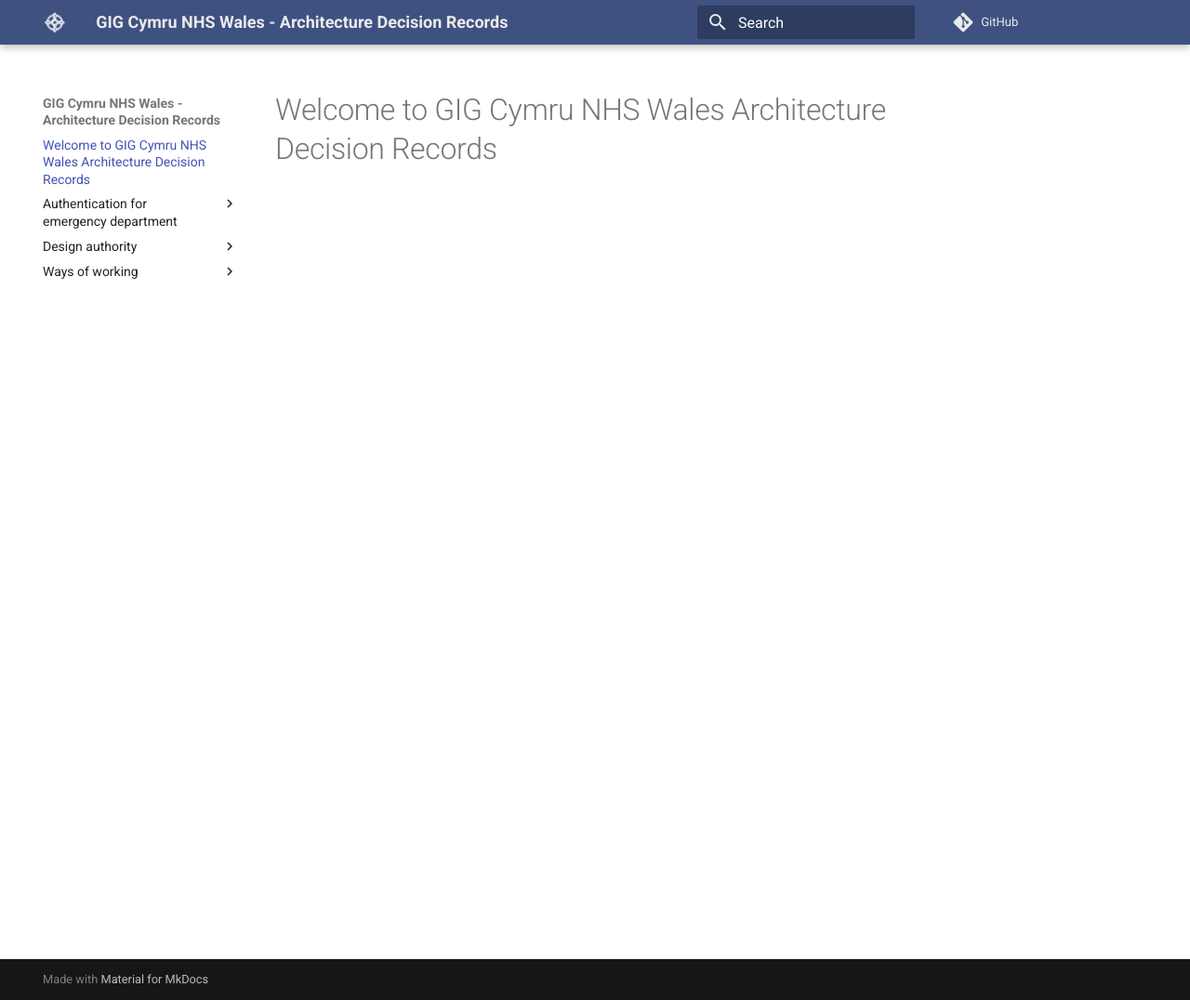
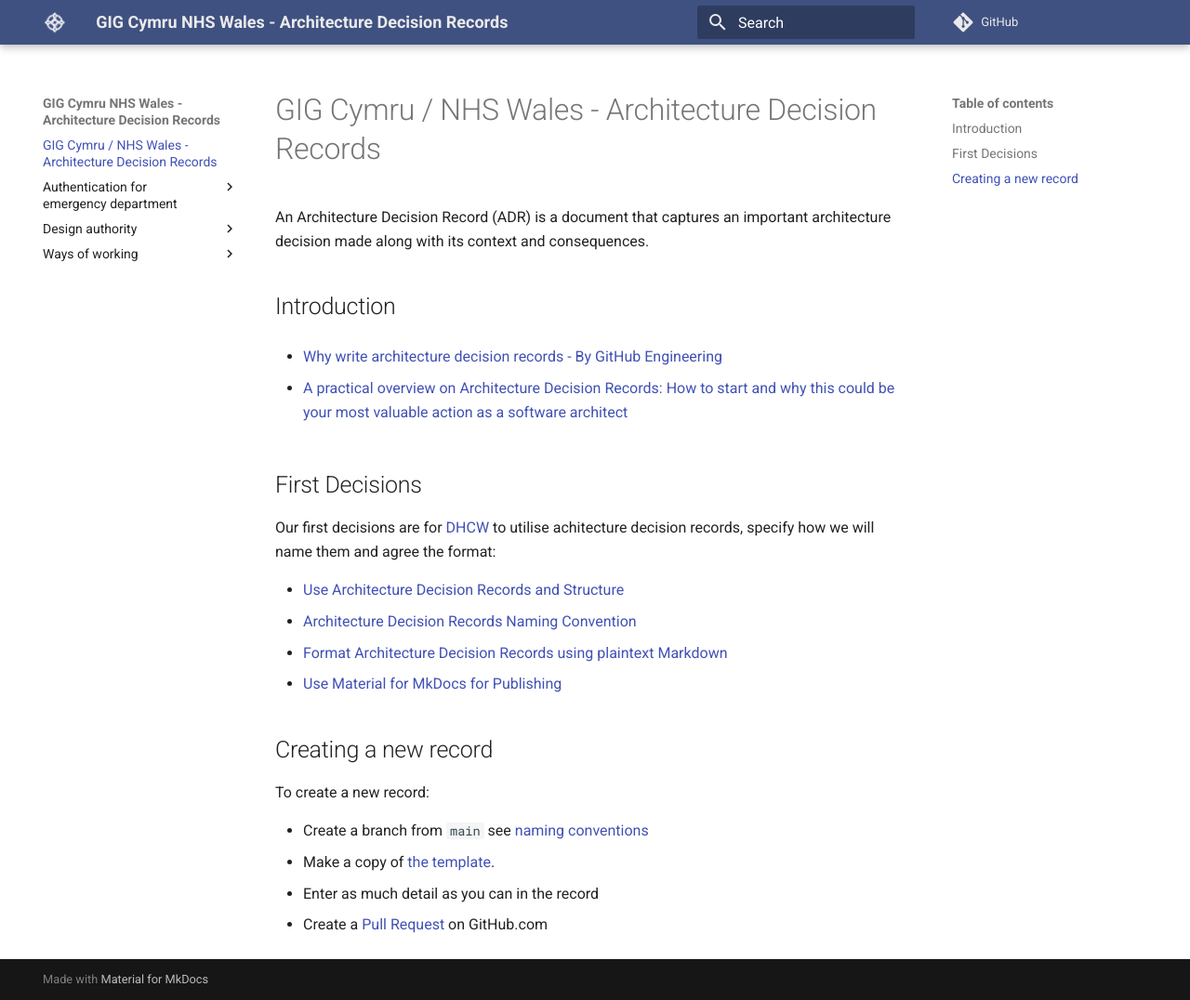
Before and after one commit to collisdigital/architecture, an MkDocs documentation site: the page built from doc/index.md, in a window 1280 px wide and 1076 px high. Shown: the whole window at 93% size. Built offline with MkDocs 1.6.1 and Material for MkDocs 9.7.7, drawn with Linux system fonts in a browser that asks for light colours; comment, search, counter and statistics services are not loaded.

Commit message:
Add workflow for linting .md files under doc/ and fix mkdoc publishing (#15)

```diff
--- a/doc/index.md
+++ b/doc/index.md
@@ -1 +1,27 @@
-# Welcome to GIG Cymru NHS Wales Architecture Decision Records
+# GIG Cymru / NHS Wales - Architecture Decision Records
+
+An Architecture Decision Record (ADR) is a document that captures an important architecture decision made along with its context and consequences.
+
+## Introduction
+
+* [Why write architecture decision records - By GitHub Engineering](https://github.blog/engineering/architecture-optimization/why-write-adrs/)
+
+* [A practical overview on Architecture Decision Records: How to start and why this could be your most valuable action as a software architect](https://ctaverna.github.io/adr/)
+
+## First Decisions
+
+Our first decisions are for [DHCW](https://https://dhcw.nhs.wales/) to utilise achitecture decision records, specify how we will name them and agree the format:
+
+* [Use Architecture Decision Records and Structure](design-authority\dhcw\use-architecture-decision-records-and-structure.md)
+* [Architecture Decision Records Naming Convention](design-authority\dhcw\architecture-decision-records-naming-conventions.md)
+* [Format Architecture Decision Records using plaintext Markdown](design-authority\dhcw\format-architecture-decision-records-with-markdown.md)
+* [Use Material for MkDocs for Publishing](design-authority\dhcw\use-material-for-mkdocs-for-publishing.md)
+
+## Creating a new record
+
+To create a new record:
+
+* Create a branch from ``main`` see [naming conventions](design-authority\dhcw\architecture-decision-records-naming-conventions.md)
+* Make a copy of [the template](design-authority\dhcw\architecture-decision-record-template.md).
+* Enter as much detail as you can in the record
+* Create a [Pull Request](https://github.com/GIG-Cymru-NHS-Wales/Architecture-Decision-Records/pulls) on GitHub.com
```
Also changed, not shown: README.md (+2 -0 lines), 3 other files.
